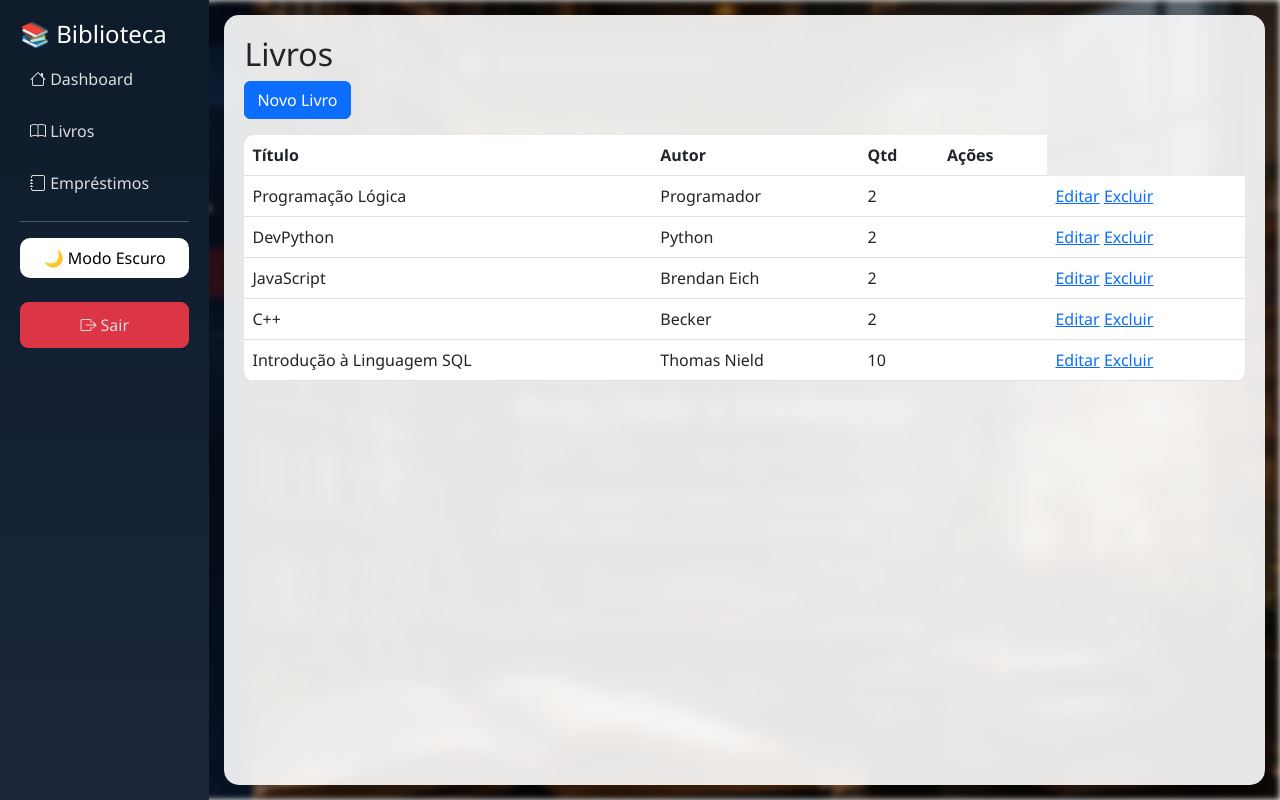
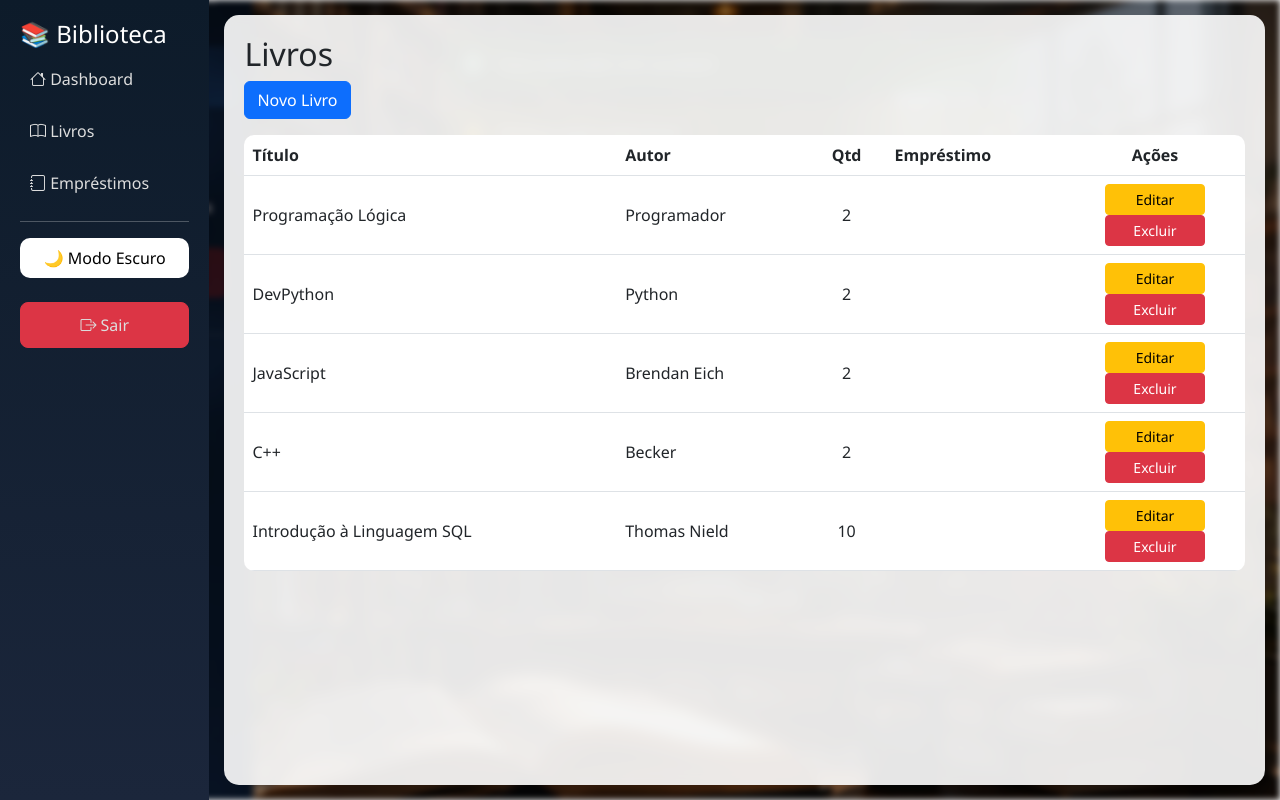
Before and after one commit to tiagogc15/Projeto-Biblioteca, a Django app: page /livros/ in a window 1280 px wide. Run offline with Django 5.2, Linux system fonts and the light colour scheme; a user stored in the database is signed in; data comes from the database, SQL or seed files in the repository.

Commit message:
alinhamento das tabelas

```diff
--- a/biblioteca/core/templates/livros/listar.html
+++ b/biblioteca/core/templates/livros/listar.html
@@ -1,46 +1,129 @@
 {% extends 'index.html' %}
 
 {% block content %}
+
+<style>
+
+.qtd-coluna {
+    width: 80px;
+    text-align: center;
+}
+
+.acoes-coluna {
+    width: 180px;
+    text-align: center;
+}
+
+.acoes-coluna .btn {
+    min-width: 100px;
+}
+
+.table td,
+.table th {
+    vertical-align: middle;
+}
+
+</style>
+
 <h2>Livros</h2>
 
-<a href="/livros/novo/" class="btn btn-primary mb-3">Novo Livro</a>
+<a href="/livros/novo/" class="btn btn-primary mb-3">
+    Novo Livro
+</a>
 
 <table class="table table-hover">
+
+    <thead>
         <tr>
             <th>Título</th>
             <th>Autor</th>
-<th>Qtd</th>
-<th>Ações</th>
+
+            <th class="qtd-coluna">
+                Qtd
+            </th>
+
+            <th>
+                Empréstimo
+            </th>
+
+            <th class="acoes-coluna">
+                Ações
+            </th>
         </tr>
+    </thead>
+
+    <tbody>
 
     {% for livro in livros %}
+
     <tr>
+
         <td>{{ livro.titulo }}</td>
+
         <td>{{ livro.autor }}</td>
-<td>{{ livro.quantidade }}</td>
+
+        <td class="qtd-coluna">
+            {{ livro.quantidade }}
+        </td>
 
         <td>
             {% for emp in livro.emprestimo_set.all %}
                 {% if emp.usuario == user and not emp.data_devolucao %}
-                Emprestado em: {{ emp.data_emprestimo|date:"d/m/Y" }} <br>
-                Devolvido em: {{ emp.data_devolucao|date:"d/m/Y" }}
+
+                    Emprestado em:
+                    {{ emp.data_emprestimo|date:"d/m/Y" }}
+
                 {% endif %}
             {% endfor %}
         </td>
-<td>
+
+        <td class="acoes-coluna">
+
             {% if user.is_staff %}
-            <a href="/livros/editar/{{ livro.id }}">Editar</a>
-            <a href="/livros/excluir/{{ livro.id }}">Excluir</a>
+
+                <a
+                    href="/livros/editar/{{ livro.id }}"
+                    class="btn btn-warning btn-sm"
+                >
+                    Editar
+                </a>
+
+                <a
+                    href="/livros/excluir/{{ livro.id }}"
+                    class="btn btn-danger btn-sm"
+                >
+                    Excluir
+                </a>
+
             {% else %}
+
                 {% if livro.quantidade > 0 %}
-                <a href="/emprestar/?livro={{ livro.id }}" class="btn btn-success">Reservar</a>
+
+                    <a
+                        href="/emprestar/?livro={{ livro.id }}"
+                        class="btn btn-success"
+                    >
+                        Reservar
+                    </a>
+
                 {% else %}
-                <span class="badge bg-danger">Indisponível</span>
+
+                    <span class="badge bg-danger">
+                        Indisponível
+                    </span>
+
                 {% endif %}
+
             {% endif %}
+
         </td>
+
     </tr>
+
     {% endfor %}
+
+    </tbody>
+
 </table>
 
 {% endblock %}
```
Lines whose indentation alone changed are shown as unchanged.
